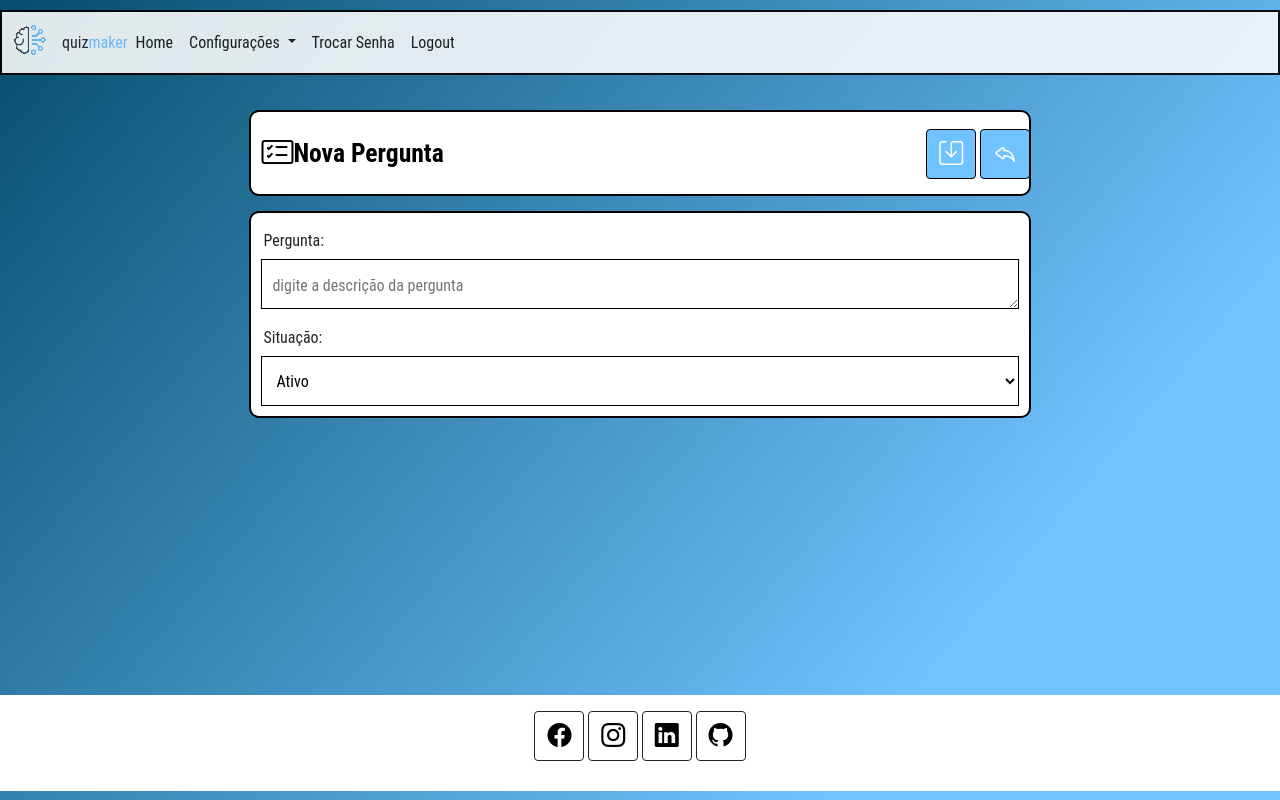
After one commit to Douglaxz/APIClimaTempo, a Flask app: page /novoPergunta/1 in a window 1280 px wide. The commit adds this page. Run offline with Flask 2, Linux system fonts and the light colour scheme; the visitor is signed in with stand-in values (Sample User, id 1); parts of the project's set-up code (start-up, migrations or seed data) failed here and were passed over; some libraries are stand-ins or nearby versions.

Commit message:
perguntas

```diff
--- a/helpers.py
+++ b/helpers.py
@@ -136,3 +136,26 @@ class FormularioPesquisaVisualizar(FlaskForm):
     desc = TextAreaField('Descrição:', [validators.DataRequired(), validators.Length(min=1, max=50)], render_kw={'readonly': True})
     status = SelectField('Situação:', coerce=int,  choices=[(g.cod_tipostatus, g.desc_tipostatus) for g in tb_tipostatus.query.order_by('desc_tipostatus')], render_kw={'readonly': True})
     salvar = SubmitField('Salvar')
+
+##################################################################################################################################
+#PERGUNTA
+##################################################################################################################################
+#---------------------------------------------------------------------------------------------------------------------------------
+#FORMUÁRIO: pergunta
+#TIPO: edição
+#TABELA: tb_pergunta
+#---------------------------------------------------------------------------------------------------------------------------------
+class FormularioPerguntaEdicao(FlaskForm):
+    desc = TextAreaField('Pergunta:', [validators.DataRequired(), validators.Length(min=1, max=500)], render_kw={"placeholder": "digite a descrição da pergunta"})
+    status = SelectField('Situação:', coerce=int, choices=[(0, 'Ativo'),(1, 'Inativo')])
+    salvar = SubmitField('Salvar')
+
+#---------------------------------------------------------------------------------------------------------------------------------
+#FORMUÁRIO: pesquisa
+#TIPO: visualização
+#TABELA: tb_pergunta
+#---------------------------------------------------------------------------------------------------------------------------------
+class FormularioPerguntaVisualizar(FlaskForm):
+    desc = TextAreaField('Pergunta:', [validators.DataRequired(), validators.Length(min=1, max=50)], render_kw={'readonly': True})
+    status = SelectField('Situação:', coerce=int, choices=[(0, 'Ativo'),(1, 'Inativo')], render_kw={'readonly': True})
+    salvar = SubmitField('Salvar')
--- a/static/app.css
+++ b/static/app.css
@@ -386,6 +386,7 @@ q:before, q:after {
     padding: 10px;
 }
 
+
 .btn_titulo{
     background: #71C3FF;
     border: 1px solid black;
--- /dev/null
+++ b/templates/novoPergunta.html
@@ -0,0 +1,26 @@
+{% extends 'template.html' %}
+{% block conteudo %}
+  <form method="post" action="{{ url_for('criarPergunta') }}" enctype="multipart/form-data" id="formulario">
+    <div class="box_cabecalho">
+      <div class="box_titulo_interno">
+        <i class="bi bi-card-checklist" style="font-size:2rem; color:black;" data-toggle="tooltip" data-placement="right" title="Pesquisa"></i> {{ titulo }}
+      </div>
+      <div class="box_botoes">
+        <a class="btn btn_titulo" href="#" onclick="myFunction()"><i class="bi bi-save" style="font-size:1.5rem; color:white;"></i></a>
+      </div>
+      <div class="box_botoes">
+        <a class="btn btn_titulo" href="{{ url_for('pesquisa') }}"><i class="bi bi-reply" style="font-size:1.5rem; color:white;"></i></a>
+      </div>
+    </div>
+    <div class="boxformulario">
+      <fieldset>
+        <input type="hidden" name="id" id="id" value="{{id}}">
+        {{ form.csrf_token() }}
+        <div class="form-group">{{ form.desc.label(class = 'rotulo') }}
+          {{ form.desc(class = 'busca__input') }}</div>
+        <div class="form-group">{{ form.status.label(class = 'rotulo') }}
+          {{ form.status(class = 'busca__input') }}</div>
+      </fieldset>
+    </div>
+  </form>
+{% endblock %}
--- a/views.py
+++ b/views.py
@@ -7,7 +7,8 @@ from quizcreator import app, db
 from models import tb_user,\
     tb_usertype,\
     tb_tipostatus,\
-    tb_pesquisa
+    tb_pesquisa,\
+    tb_pergunta
 from helpers import \
     FormularPesquisa, \
     FormularioUsuarioTrocarSenha,\
@@ -18,7 +19,9 @@ from helpers import \
     FormularioTipoStatusEdicao,\
     FormularioTipoStatusVisualizar,\
     FormularioPesquisaEdicao,\
-    FormularioPesquisaVisualizar
+    FormularioPesquisaVisualizar,\
+    FormularioPerguntaEdicao,\
+    FormularioPerguntaVisualizar
 
 # ITENS POR PÁGINA
 from config import ROWS_PER_PAGE, CHAVE
@@ -548,7 +551,7 @@ def atualizarTipoStatus():
     return redirect(url_for('visualizarTipoStatus', id=request.form['id']))
 
 ##################################################################################################################################
-#TIPO DE PESQUISA
+#PESQUISA
 ##################################################################################################################################
 
 #---------------------------------------------------------------------------------------------------------------------------------
@@ -683,3 +686,47 @@ def atualizarPesquisa():
     else:
         flash('Favor verificar os campos!','danger')
     return redirect(url_for('visualizarPesquisa', id=request.form['id']))
+
+##################################################################################################################################
+#PERGUNTA
+##################################################################################################################################
+#---------------------------------------------------------------------------------------------------------------------------------
+#ROTA: novoPergunta
+#FUNÇÃO: mostrar o formulário de cadastro de pergunta
+#PODE ACESSAR: todos
+#---------------------------------------------------------------------------------------------------------------------------------
+@app.route('/novoPergunta/<int:id>')
+def novoPergunta(id):
+    if 'usuario_logado' not in session or session['usuario_logado'] == None:
+        flash('Sessão expirou, favor logar novamente','danger')
+        return redirect(url_for('login',proxima=url_for('novoPergunta')))
+    form = FormularioPerguntaEdicao()
+    return render_template('novoPergunta.html', titulo='Nova Pergunta', form=form, id=id)
+
+#---------------------------------------------------------------------------------------------------------------------------------
+#ROTA: criarPesquisa
+#FUNÇÃO: inserir informações de pesquisa no banco de dados
+#PODE ACESSAR: usuários do tipo administrador
+#---------------------------------------------------------------------------------------------------------------------------------
+@app.route('/criarPergunta', methods=['POST',])
+def criarPergunta():
+    if 'usuario_logado' not in session or session['usuario_logado'] == None:
+        flash('Sessão expirou, favor logar novamente','danger')
+        return redirect(url_for('login',proxima=url_for('criarPergunta')))
+    form = FormularioPerguntaEdicao(request.form)
+    if not form.validate_on_submit():
+        flash('Por favor, preencha todos os dados','danger')
+        return redirect(url_for('criarPergunta'))
+    id = request.form['id']
+    desc  = form.desc.data
+    status = form.status.data
+    cod_pesquisa = id
+    pergunta = tb_pergunta.query.filter_by(desc_pergunta=desc).first()
+    if pergunta:
+        flash ('Pergunta já existe','danger')
+        return redirect(url_for('pesquisa'))
+    novoPergunta = tb_pergunta(desc_pergunta=desc, status_pergunta=status, cod_pesquisa=cod_pesquisa)
+    flash('Pergunta criada com sucesso!','success')
+    db.session.add(novoPergunta)
+    db.session.commit()
+    return redirect(url_for('visualizarPesquisa', id=id))
```
Also changed, not shown: models.py (+9 -0 lines), templates/pesquisas.html (+12 -12 lines), templates/visualizarPesquisa.html (+8 -0 lines).
